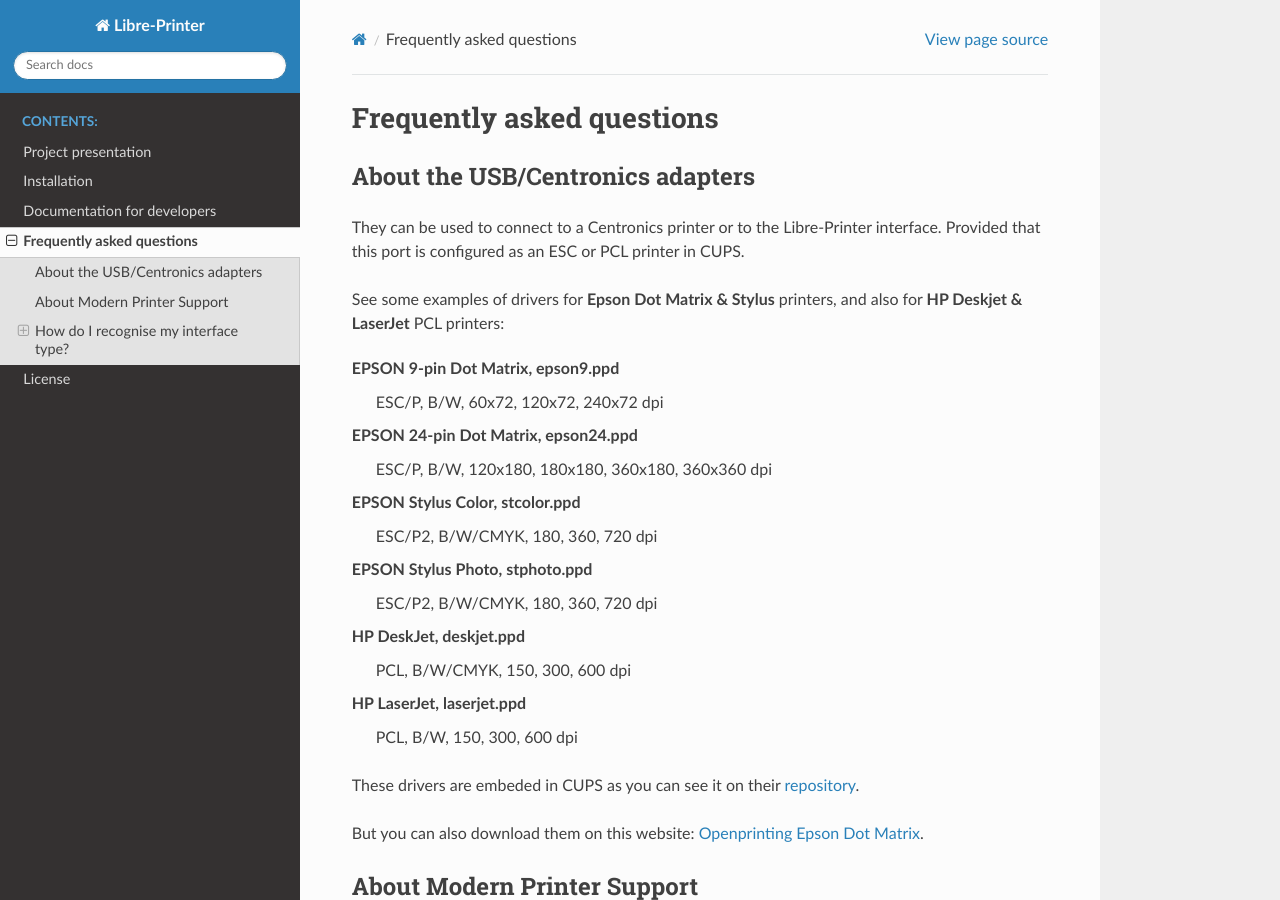
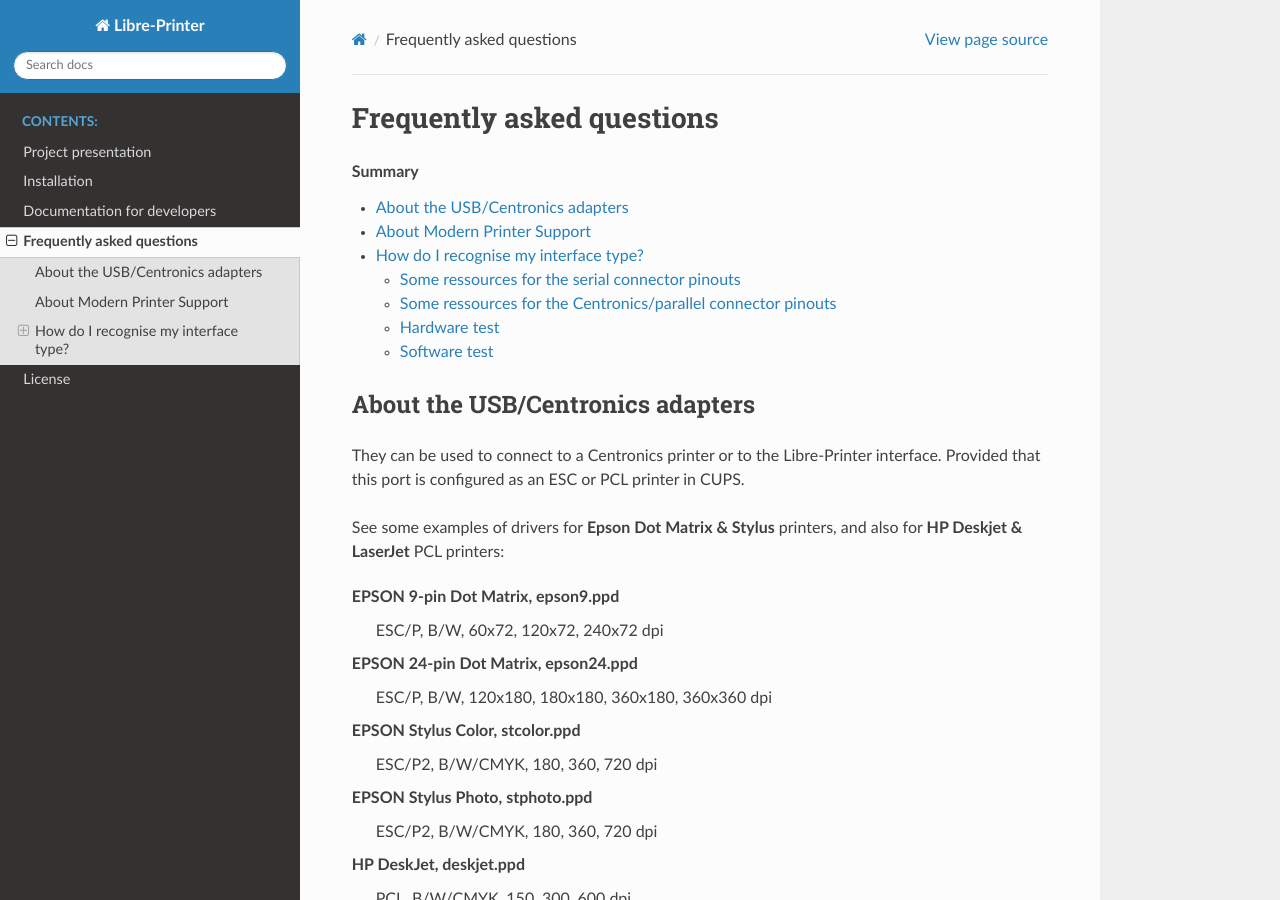
Before and after one commit to ysard/libre-printer, a Sphinx documentation site: the page built from doc/source/FAQ.rst, in a window 1280 px wide and 900 px high. Built offline with Sphinx 7.4.7 and the Read the Docs theme 2.0.0, drawn with Linux system fonts in a browser that asks for light colours.

Commit message:
[doc] Add summaries to some major pages

```diff
--- a/doc/source/FAQ.rst
+++ b/doc/source/FAQ.rst
@@ -4,6 +4,10 @@
 Frequently asked questions
 ***************************
 
+.. contents:: Summary
+    :depth: 2
+    :local:
+    :backlinks: top
 
 About the USB/Centronics adapters
 ---------------------------------
--- a/doc/source/dev_overview.rst
+++ b/doc/source/dev_overview.rst
@@ -1,5 +1,10 @@
 Developer overview
 ==================
+
+.. contents:: Summary
+    :depth: 2
+    :local:
+    :backlinks: top
 
 Setup the local copy of the code
 --------------------------------
--- a/doc/source/installation.rst
+++ b/doc/source/installation.rst
@@ -2,6 +2,11 @@
 
 Installation
 ============
+
+.. contents:: Summary
+    :depth: 2
+    :local:
+    :backlinks: top
 
 Foreword
 --------
--- a/doc/source/project_presentation.rst
+++ b/doc/source/project_presentation.rst
@@ -1,6 +1,11 @@
 ********************
 Project presentation
 ********************
+
+.. contents:: Summary
+    :depth: 2
+    :local:
+    :backlinks: top
 
 Features
 ========
```
